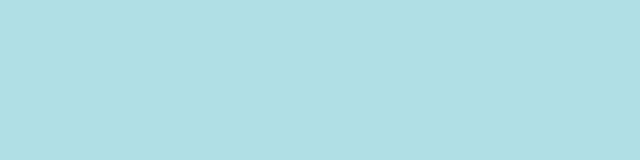
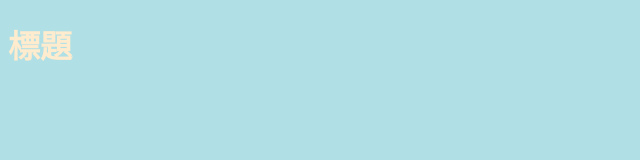
Before and after one commit to ShiweiLin25/github1219, a plain HTML site: page index.html in a window 1280 px wide. Shown: the whole page, without its empty margins (0-640 px from the left). Drawn offline with Linux system fonts and the light colour scheme.

Commit message:
新增h1標籤

```diff
--- a/css/index.css
+++ b/css/index.css
@@ -1,3 +1,6 @@
 body{
     background-color: powderblue;
 }
+h1{
+    color: blanchedalmond;
+}
--- a/index.html
+++ b/index.html
@@ -7,6 +7,6 @@
     <link rel="stylesheet" href="css/index.css">
 </head>
 <body>
-
+    <h1>標題</h1>
 </body>
 </html>
```
